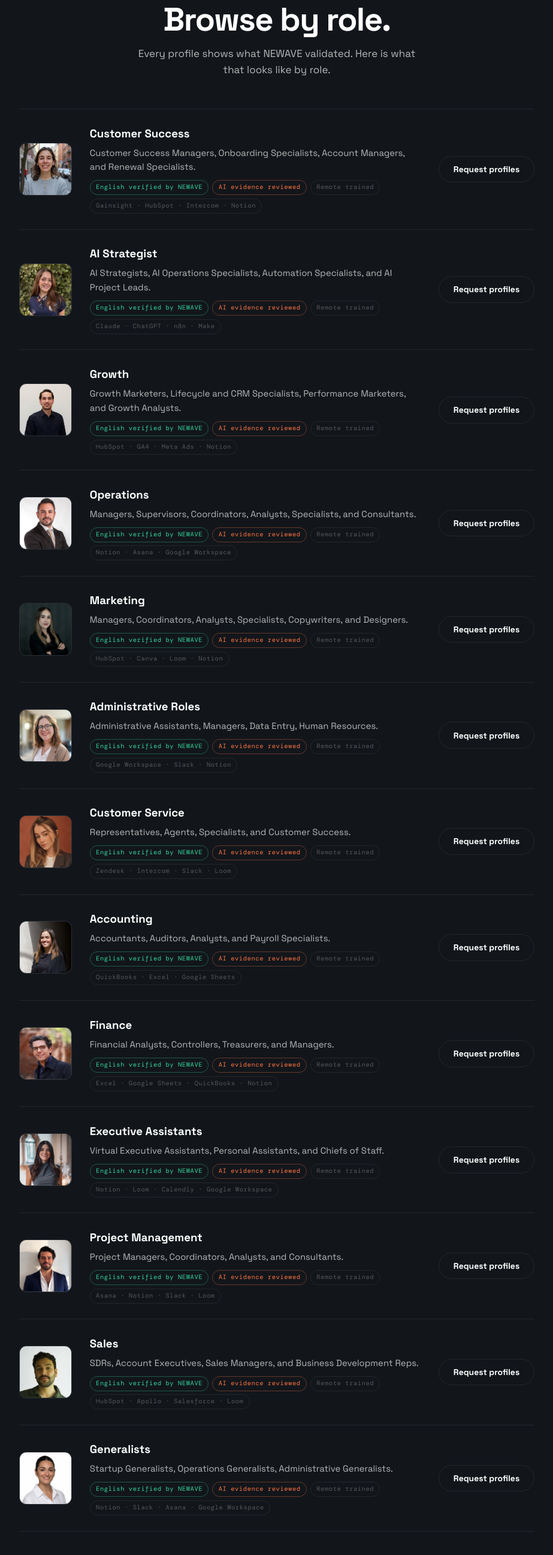
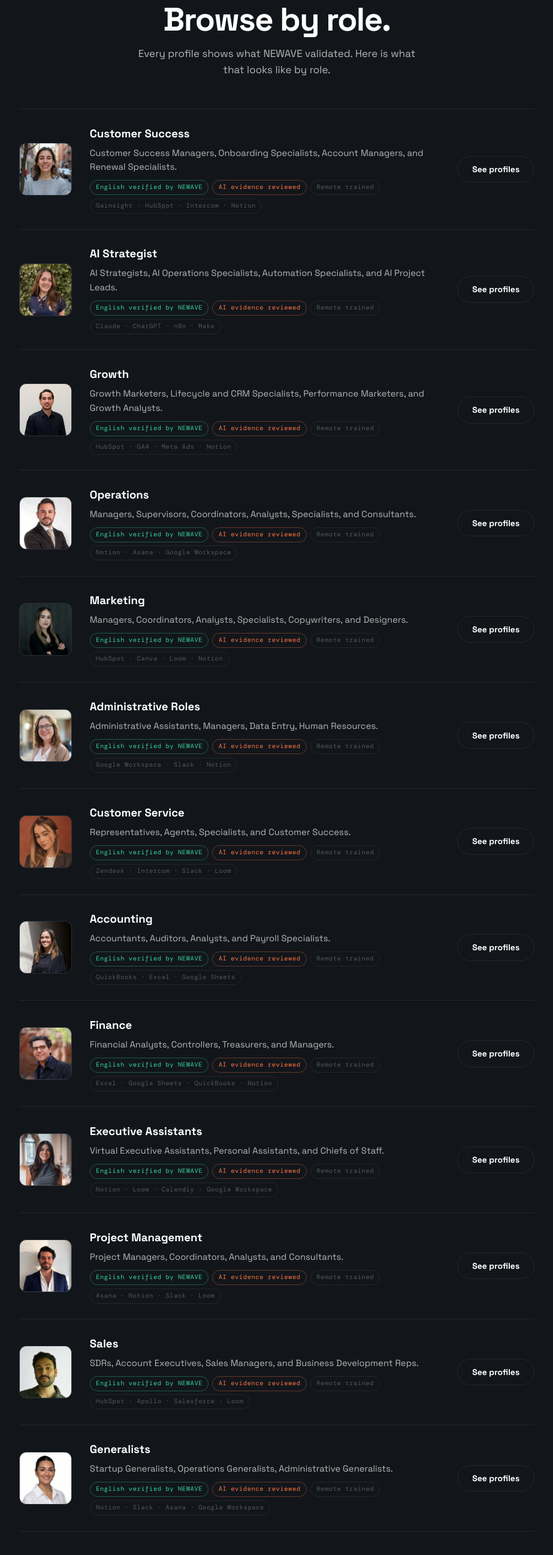
Before and after one commit to sanswbar/newavehire, a plain HTML site: page index.html in a window 1280 px wide. Shown: the part 2978-5570 px from the top of the page at 60% size, without its empty margins (178-1101 px from the left). Drawn offline with nearby package versions, Linux system fonts and the light colour scheme.

Commit message:
copy: 'Ver perfiles' / 'See profiles' en las tarjetas de rol
Co-Authored-By: Claude Opus 5.5 <noreply@anthropic.com>

```diff
--- a/index.html
+++ b/index.html
@@ -610,7 +610,7 @@
               <span class="cert-badge">Gainsight · HubSpot · Intercom · Notion</span>
             </div>
           </div>
-          <a href="/start/" class="talent-btn">Request profiles</a>
+          <a href="/start/" class="talent-btn">See profiles</a>
         </div>
 
         <div class="talent-row" data-animate data-delay="1">
@@ -625,7 +625,7 @@
               <span class="cert-badge">Claude · ChatGPT · n8n · Make</span>
             </div>
           </div>
-          <a href="/start/" class="talent-btn">Request profiles</a>
+          <a href="/start/" class="talent-btn">See profiles</a>
         </div>
 
         <div class="talent-row" data-animate data-delay="2">
@@ -640,7 +640,7 @@
               <span class="cert-badge">HubSpot · GA4 · Meta Ads · Notion</span>
             </div>
           </div>
-          <a href="/start/" class="talent-btn">Request profiles</a>
+          <a href="/start/" class="talent-btn">See profiles</a>
         </div>
 
         <div class="talent-row" data-animate data-delay="3">
@@ -655,7 +655,7 @@
               <span class="cert-badge">Notion · Asana · Google Workspace</span>
             </div>
           </div>
-          <a href="/start/" class="talent-btn">Request profiles</a>
+          <a href="/start/" class="talent-btn">See profiles</a>
         </div>
 
         <div class="talent-row" data-animate data-delay="1">
@@ -671,7 +671,7 @@
               <span class="cert-badge">HubSpot · Canva · Loom · Notion</span>
             </div>
           </div>
-          <a href="/start/" class="talent-btn">Request profiles</a>
+          <a href="/start/" class="talent-btn">See profiles</a>
         </div>
 
         <div class="talent-row" data-animate data-delay="2">
@@ -686,7 +686,7 @@
               <span class="cert-badge">Google Workspace · Slack · Notion</span>
             </div>
           </div>
-          <a href="/start/" class="talent-btn">Request profiles</a>
+          <a href="/start/" class="talent-btn">See profiles</a>
         </div>
 
         <div class="talent-row" data-animate data-delay="3">
@@ -701,7 +701,7 @@
               <span class="cert-badge">Zendesk · Intercom · Slack · Loom</span>
             </div>
           </div>
-          <a href="/start/" class="talent-btn">Request profiles</a>
+          <a href="/start/" class="talent-btn">See profiles</a>
         </div>
 
         <div class="talent-row" data-animate data-delay="1">
@@ -716,7 +716,7 @@
               <span class="cert-badge">QuickBooks · Excel · Google Sheets</span>
             </div>
           </div>
-          <a href="/start/" class="talent-btn">Request profiles</a>
+          <a href="/start/" class="talent-btn">See profiles</a>
         </div>
 
         <div class="talent-row" data-animate data-delay="2">
@@ -731,7 +731,7 @@
               <span class="cert-badge">Excel · Google Sheets · QuickBooks · Notion</span>
             </div>
           </div>
-          <a href="/start/" class="talent-btn">Request profiles</a>
+          <a href="/start/" class="talent-btn">See profiles</a>
         </div>
 
         <div class="talent-row" data-animate data-delay="3">
@@ -747,7 +747,7 @@
               <span class="cert-badge">Notion · Loom · Calendly · Google Workspace</span>
             </div>
           </div>
-          <a href="/start/" class="talent-btn">Request profiles</a>
+          <a href="/start/" class="talent-btn">See profiles</a>
         </div>
 
         <div class="talent-row" data-animate data-delay="1">
@@ -762,7 +762,7 @@
               <span class="cert-badge">Asana · Notion · Slack · Loom</span>
             </div>
           </div>
-          <a href="/start/" class="talent-btn">Request profiles</a>
+          <a href="/start/" class="talent-btn">See profiles</a>
         </div>
 
         <div class="talent-row" data-animate data-delay="2">
@@ -777,7 +777,7 @@
               <span class="cert-badge">HubSpot · Apollo · Salesforce · Loom</span>
             </div>
           </div>
-          <a href="/start/" class="talent-btn">Request profiles</a>
+          <a href="/start/" class="talent-btn">See profiles</a>
         </div>
 
         <div class="talent-row" data-animate data-delay="3">
@@ -792,7 +792,7 @@
               <span class="cert-badge">Notion · Slack · Asana · Google Workspace</span>
             </div>
           </div>
-          <a href="/start/" class="talent-btn">Request profiles</a>
+          <a href="/start/" class="talent-btn">See profiles</a>
         </div>
 
       </div>
```
Also changed, not shown: index-es.html (+13 -13 lines).
